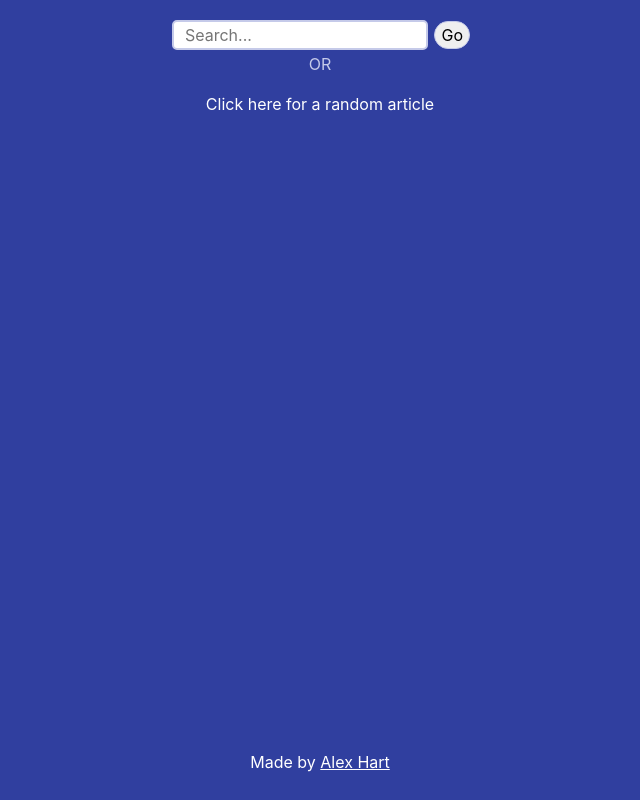
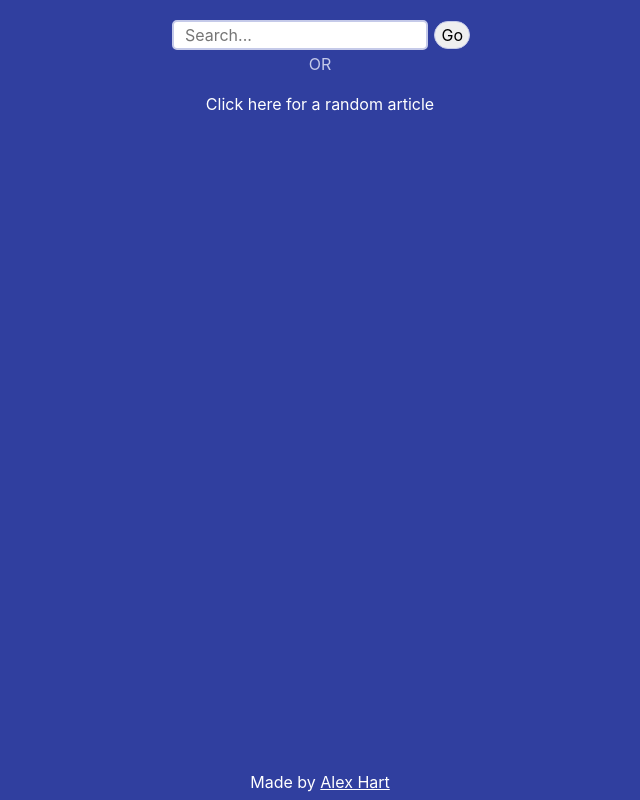
Before and after one commit to alex-hart/wikipedia-search, a plain HTML site: page index.html in a window 1280 px wide. Shown: the whole page, without its empty margins (320-960 px from the left). Drawn offline with nearby package versions, Linux system fonts and the light colour scheme.

Commit message:
Fix footer bug

```diff
--- a/css/style.css
+++ b/css/style.css
@@ -51,7 +51,7 @@ footer {
   color: white;
   text-align: center;
   background-color: #303F9F;
-  margin-top: -50px;
+  margin-top: -30px;
 }
 
 #name-space {
```
